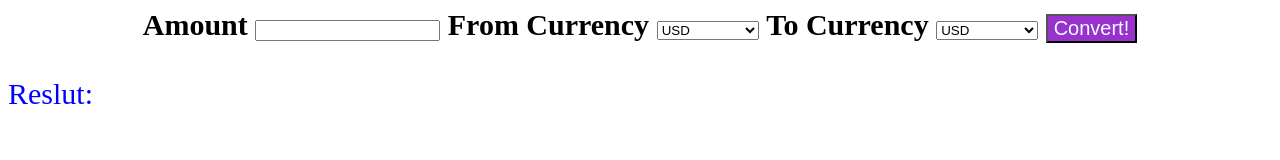
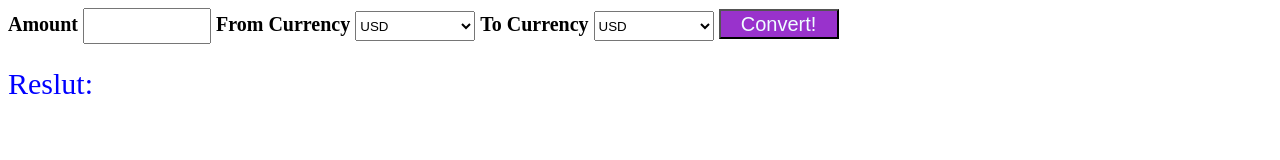
Before and after one commit to lana-learn-coding/BaiTap2-ChuyenDoi-TienTe, a plain HTML site: page Chuyen-Doi.html in a window 1280 px wide. Drawn offline with Linux system fonts and the light colour scheme.

Commit message:
Thêm credit tinh chỉnh

```diff
--- a/Chuyen-Doi.html
+++ b/Chuyen-Doi.html
@@ -5,11 +5,11 @@
     <title>Đổi Tiền</title>
 </head>
 <body>
-<form style="font-size: 30px; text-align: center;">
+<form style="font-size: 20px; text-align: start;">
     <b>Amount</b>
-    <input id="amount" type="number">
+    <input id="amount" type="number" style="width: 120px;height: 30px;">
     <b>From Currency</b>
-    <select id="from">
+    <select id="from" style="width: 120px;height: 30px;">
         <option value="1">USD</option>
         <option value="23000">Việt Nam</option>
         <option value="0.85">Euro</option>
@@ -19,7 +19,7 @@
         <option value="67.2">Rub Nga</option>
     </select>
     <b>To Currency</b>
-    <select id="to">
+    <select id="to" style="width: 120px;height: 30px;">
         <option value="1">USD</option>
         <option value="23000">Việt Nam</option>
         <option value="0.85">Euro</option>
@@ -31,14 +31,18 @@
     <input type="button"
            onclick="start()"
            value="Convert!"
-           style="color: azure;font-size: 20px; background-color: darkorchid;">
+           style="color: azure;font-size: 20px; background-color: darkorchid;width: 120px;height: 30px;">
     <br>
     <br>
-    <div style="color: blue;text-align: left">
+    <div style="color: blue;font-size: 30px;">
         Reslut:
         <output id="output"></output>
     </div>
 </form>
+<script>
+    alert("made by Toàn Nguyễn");
+    console.log("credit showed");
+</script>
 <script src="core.js"></script>
 </body>
 </html>
```
